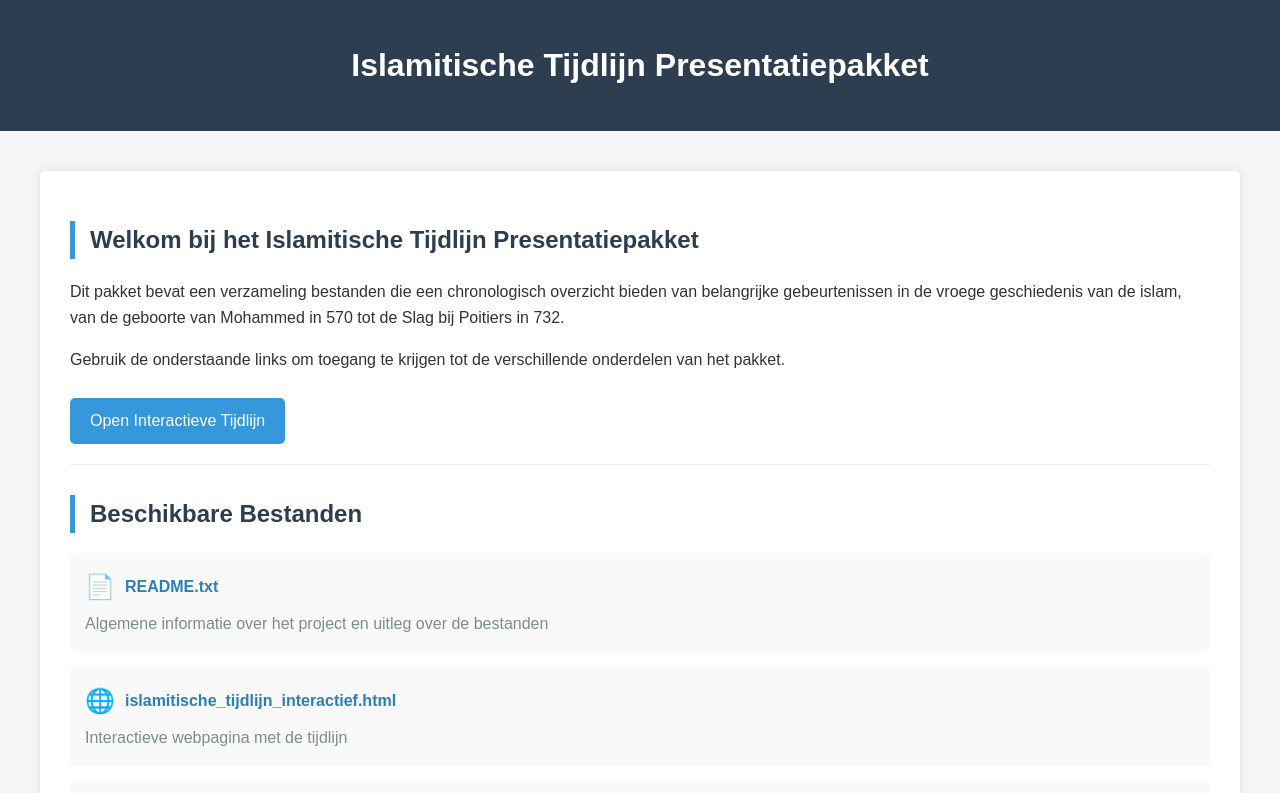
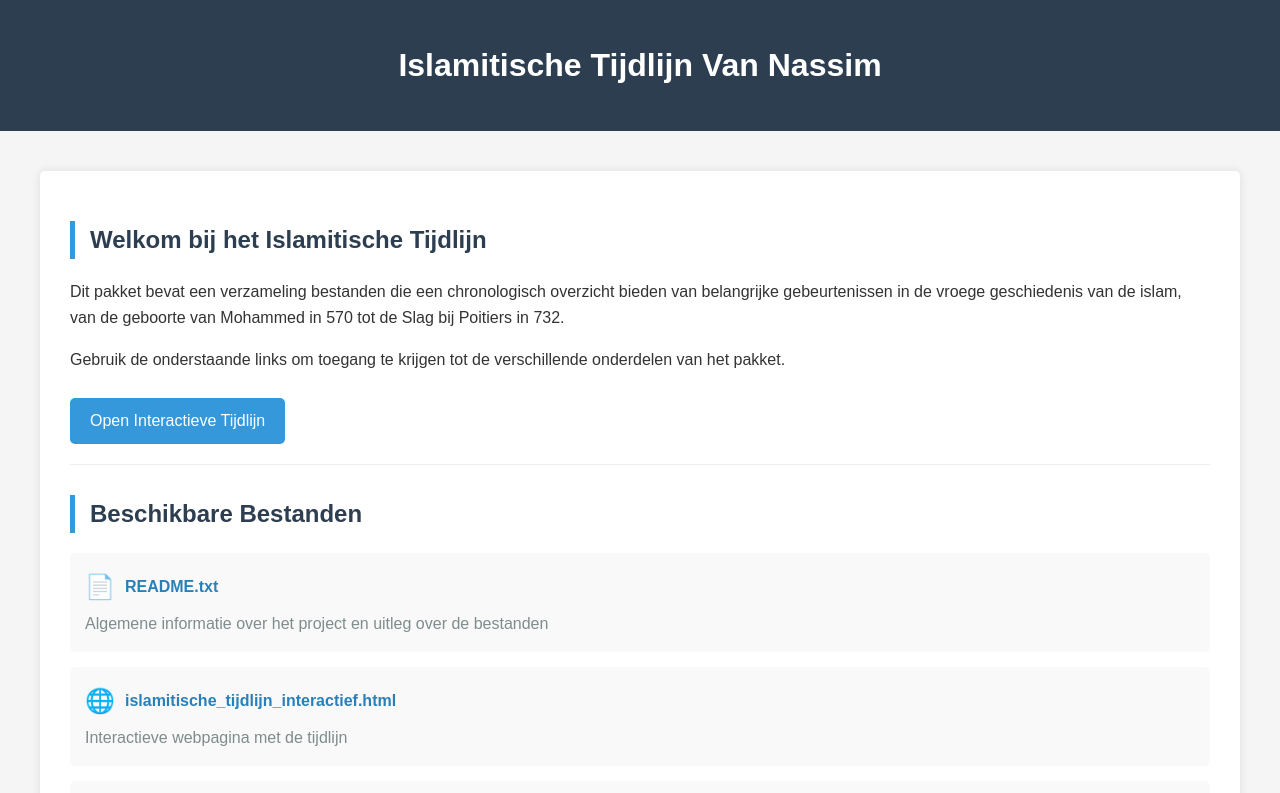
Before and after one commit to Nesbesss/nassimtijdbalk, a plain HTML site: page index.html in a window 1280 px wide. Shown: the top 793 px of the page. Drawn offline with Linux system fonts and the light colour scheme.

Commit message:
Update index.html

```diff
--- a/index.html
+++ b/index.html
@@ -3,7 +3,7 @@
 <head>
     <meta charset="UTF-8">
     <meta name="viewport" content="width=device-width, initial-scale=1.0">
-    <title>Islamitische Tijdlijn Presentatiepakket</title>
+    <title>Islamitische Tijdlijn Van Nassim</title>
     <style>
         body {
             font-family: Arial, sans-serif;
@@ -111,14 +111,14 @@
 <body>
     <header>
         <div class="container">
-            <h1>Islamitische Tijdlijn Presentatiepakket</h1>
+            <h1>Islamitische Tijdlijn Van Nassim</h1>
         </div>
     </header>
 
     <div class="container">
         <div class="content">
             <div class="section">
-                <h2>Welkom bij het Islamitische Tijdlijn Presentatiepakket</h2>
+                <h2>Welkom bij het Islamitische Tijdlijn</h2>
                 <p>Dit pakket bevat een verzameling bestanden die een chronologisch overzicht bieden van belangrijke gebeurtenissen in de vroege geschiedenis van de islam, van de geboorte van Mohammed in 570 tot de Slag bij Poitiers in 732.</p>
                 <p>Gebruik de onderstaande links om toegang te krijgen tot de verschillende onderdelen van het pakket.</p>
                 <a href="islamitische_tijdlijn_interactief.html" class="button">Open Interactieve Tijdlijn</a>
```
